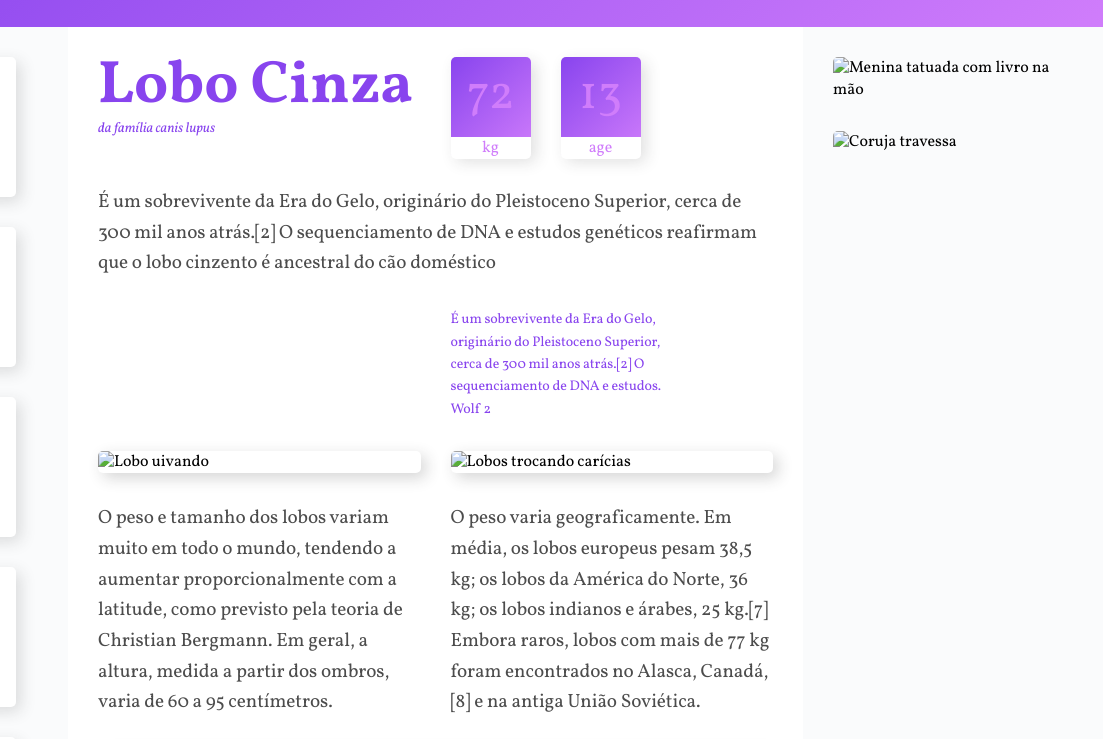
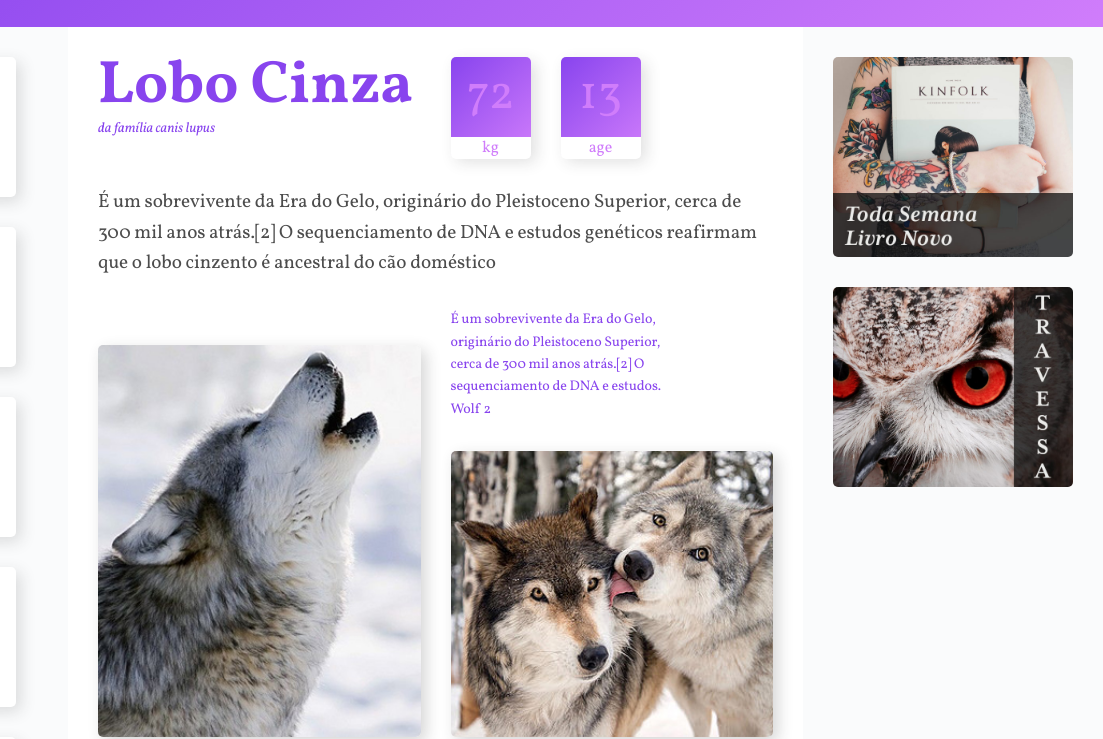
Before and after one commit to EdineiPinho/WildBeast, a plain HTML site: page index.html in a window 1280 px wide. Shown: the part 82-821 px from the top of the page, 177-1280 px from the left. Drawn offline with Linux system fonts and the light colour scheme; the site is published under a folder, as on GitHub Pages, so addresses that start at the root find nothing.

Commit message:
Update index.html

```diff
--- a/index.html
+++ b/index.html
@@ -57,12 +57,12 @@
       </div>
       <p class="col-wide">É um sobrevivente da Era do Gelo, originário do Pleistoceno Superior, cerca de 300 mil anos atrás.[2] O sequenciamento de DNA e estudos genéticos reafirmam que o lobo cinzento é ancestral do cão doméstico</p>
 
-      <img class="row-wide" src="/img/wolf1.jpg" alt="Lobo uivando">
+      <img class="row-wide" src="./img/wolf1.jpg" alt="Lobo uivando">
 
       <p class="destaque">É um sobrevivente da Era do Gelo, originário do Pleistoceno Superior, cerca de 300 mil anos atrás.[2] O sequenciamento de DNA e estudos.
         Wolf 2</p>
 
-      <img class="item-2" src="/img/wolf2.jpg" alt="Lobos trocando carícias">
+      <img class="item-2" src="./img/wolf2.jpg" alt="Lobos trocando carícias">
 
       <p>O peso e tamanho dos lobos variam muito em todo o mundo, tendendo a aumentar proporcionalmente com a latitude, como previsto pela teoria de Christian Bergmann. Em geral, a altura, medida a partir dos ombros, varia de 60 a 95 centímetros.</p>
 
@@ -89,12 +89,12 @@
 
       </div>
 
-      <img class="col-wide" src="/img/wolf3.jpg" alt="Matilha brigando">
+      <img class="col-wide" src="./img/wolf3.jpg" alt="Matilha brigando">
     </main>
 
     <aside class="anuncios">
-      <div class="anuncio-item"><img src="/img/anuncio-1.jpg" alt="Menina tatuada com livro na mão"></div>
-      <div class="anuncio-item"><img src="/img/anuncio-2.jpg" alt="Coruja travessa"></div>
+      <div class="anuncio-item"><img src="./img/anuncio-1.jpg" alt="Menina tatuada com livro na mão"></div>
+      <div class="anuncio-item"><img src="./img/anuncio-2.jpg" alt="Coruja travessa"></div>
     </aside>
 
     <footer class="footer">
@@ -103,7 +103,7 @@
 
 
   </div>
-  <script src="/js/script.js">
+  <script src="./js/script.js">
 
   </script>
 </body>
```
